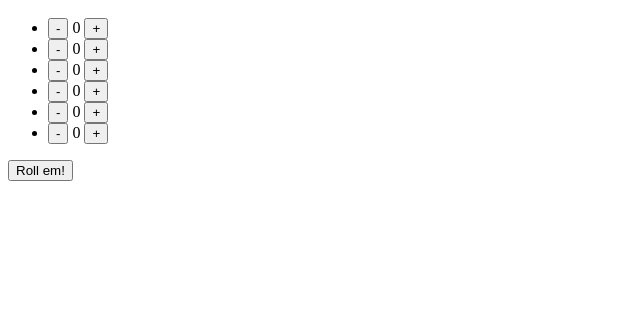
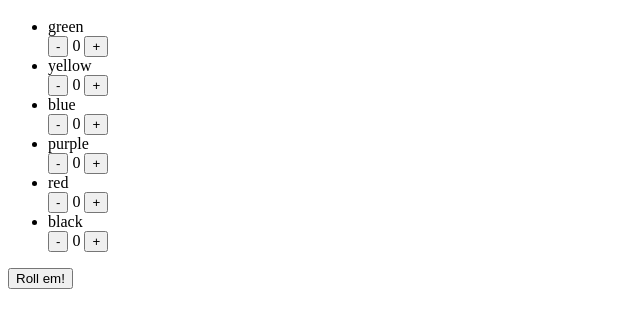
Before and after one commit to vcolavin/star_wars_dice, a plain HTML site: page index.html in a window 1280 px wide. Shown: the part 48-376 px from the top of the page, without its empty margins (0-640 px from the left). Drawn offline with nearby package versions, Linux system fonts and the light colour scheme.

Commit message:
add descriptions

```diff
--- a/index.html
+++ b/index.html
@@ -12,6 +12,7 @@
   <div class="dice-container">
     <ul class="dice-list">
       <li id="green" class="dice-list-item">
+	<span class="dice-list-description">green</span>
         <div class="counter-container">
           <button class="minus">-</button>
           <span class="counter">0</span>
@@ -19,6 +20,7 @@
         </div>
       </li>
       <li id="yellow" class="dice-list-item">
+	 <span class="dice-list-description">yellow</span>
          <div class="counter-container">
           <button class="minus">-</button>
           <span class="counter">0</span>
@@ -26,6 +28,7 @@
         </div>
       </li>
       <li id="blue" class="dice-list-item">
+	<span class="dice-list-description">blue</span>
         <div class="counter-container">
           <button class="minus">-</button>
           <span class="counter">0</span>
@@ -33,6 +36,7 @@
         </div>
       </li>
       <li id="purple" class="dice-list-item">
+	<span class="dice-list-description">purple</span>
         <div class="counter-container">
           <button class="minus">-</button>
           <span class="counter">0</span>
@@ -40,6 +44,7 @@
         </div>
       </li>
       <li id="red" class="dice-list-item">
+	<span class="dice-list-description">red</span>
         <div class="counter-container">
           <button class="minus">-</button>
           <span class="counter">0</span>
@@ -47,6 +52,7 @@
         </div>
       </li>
       <li id="black" class="dice-list-item">
+	<span class="dice-list-description">black</span>
         <div class="counter-container">
           <button class="minus">-</button>
           <span class="counter">0</span>
```
